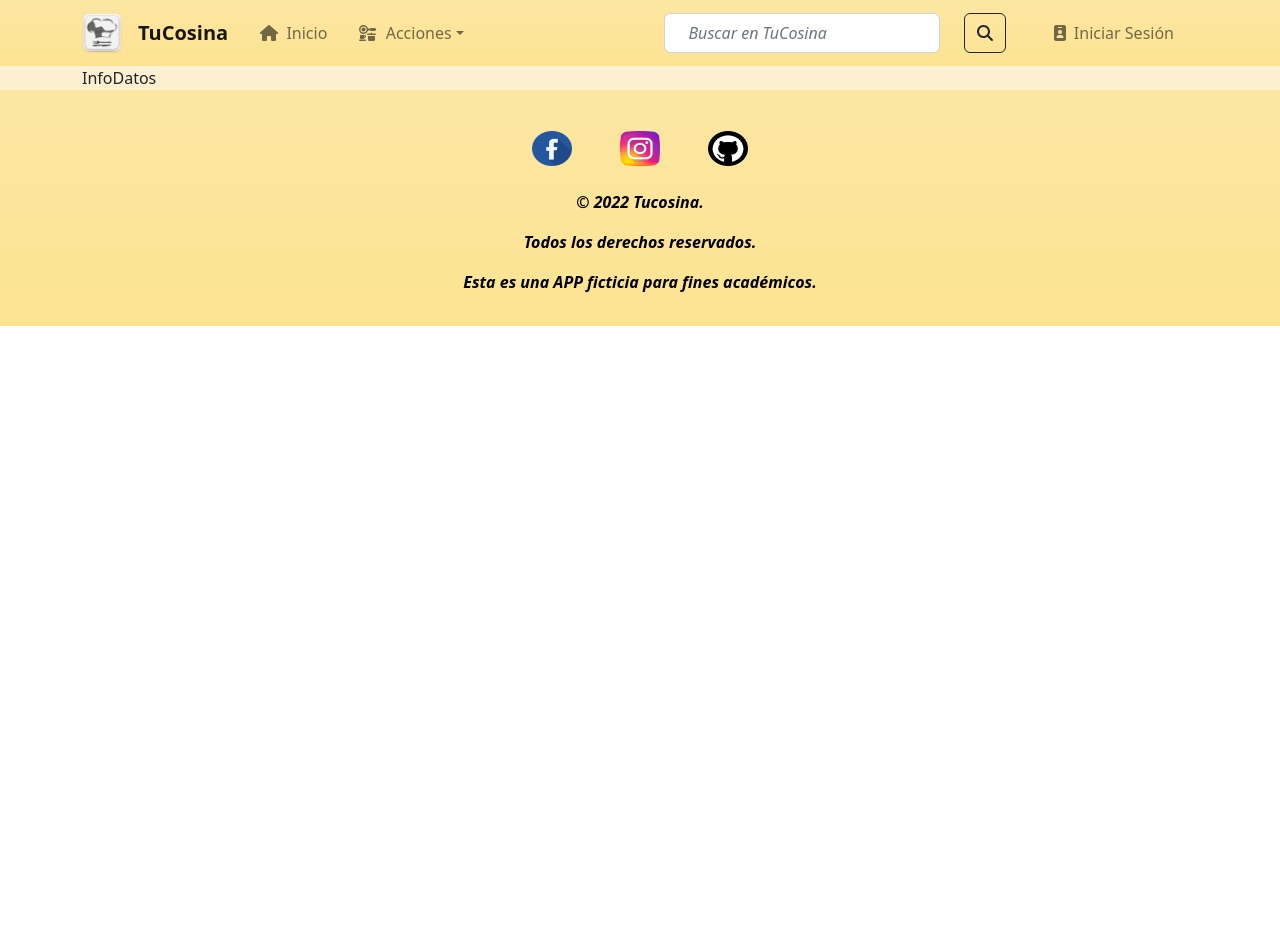
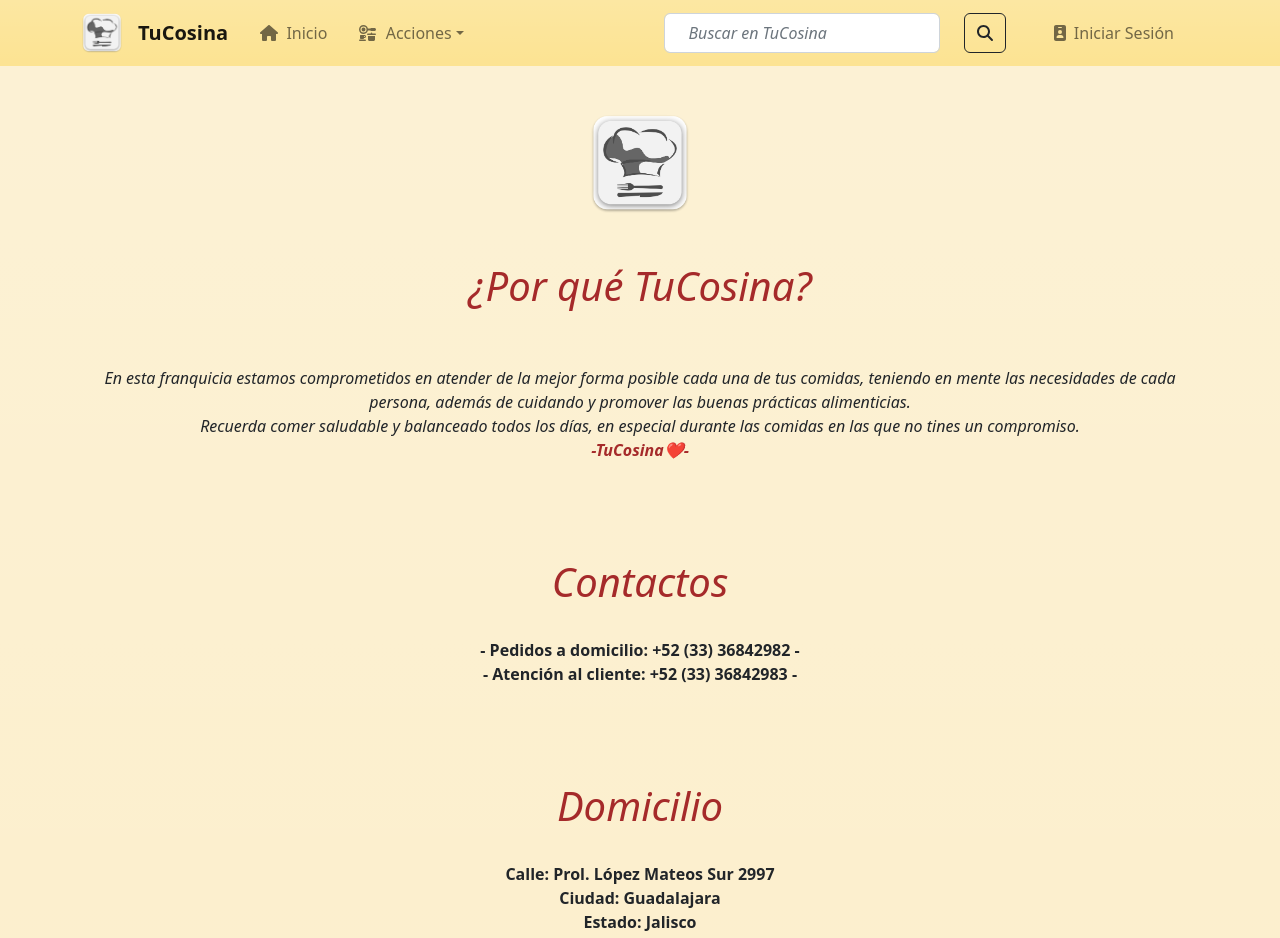
Before and after one commit to HugoRGO/app_proyecto_react, a React (Create React App) app: page /info in a window 1280 px wide. Shown: the top 938 px of the page. Before the commit the page ends 800 px from the top, so only its background shows below. Built offline with nearby package versions, Linux system fonts and the light colour scheme.

Commit message:
Commit 8

```diff
--- a/src/Components/Footer/Footer.js
+++ b/src/Components/Footer/Footer.js
@@ -1,4 +1,5 @@
-import { Navbar, Container} from "react-bootstrap";
+import { Navbar, Container, Button} from "react-bootstrap";
+import { Link } from "react-router-dom";
 import IconoFB from "../assets/facebook_icon.png";
 import IconoIG from "../assets/IG_icon.png";
 import IconoGH from "../assets/Gh_icon.png";
@@ -6,15 +7,19 @@ import './style.css';
 
 const Footer = () =>  {
     return (
+        <div>
         <Navbar collapseOnSelect expand="lg" bg="myColor" variant="dark" className="bg-gradient">
             <Container className="w-50 justify-content-center align-items-center">
                 <div className="row justify-content-center align-items-center py-2">
+                    <div className="row text-center fw-semibold text-black fst-italic justify-content-center align-items-center">
+                        <Button variant="dark" to="/info" as={Link} className="mx-3 mb-2 col-3 bg-gradient">Contacto</Button>
+                    </div>
                     <div className="col-lg d-flex justify-content-center align-items-center">
                         <a href="#"> <img src= {IconoFB} alt="Facebook-Logo" width="40" height="35" className="d-inline-block align-text-top m-4" /></a>
                         <a href="#"> <img src= {IconoIG} alt="IG-Logo" width="40" height="35" className="d-inline-block align-text-top m-4" /></a>
                         <a href="#"> <img src= {IconoGH} alt="Github-Logo" width="40" height="35" className="d-inline-block align-text-top m-4" /></a>
                     </div>
-                    <div className="row text-center fw-semibold text-black fst-italic">
+                    <div className="row text-center fw-semibold text-black fst-italic justify-content-center align-items-center">
                         <p>© 2022 Tucosina.</p>
                         <p>Todos los derechos reservados.</p>
                         <p>Esta es una APP ficticia para fines académicos.</p>
@@ -22,6 +27,7 @@ const Footer = () =>  {
                 </div>
             </Container>
         </Navbar>
+        </div>
         );
 };
 
--- a/src/pages/HomePage.js
+++ b/src/pages/HomePage.js
@@ -44,6 +44,23 @@ const HomePage = () =>  {
                 </Carousel.Item>
             </Carousel>
         </Container>
+        <Container>
+            <br/>
+            <br/>
+            <h1 className="text-center mt-5 fst-italic textCustomColor">¿Sabías Qué?</h1>
+            <br/>
+            <div className="text-center mt-4 fst-italic">
+                Una alimentación adecuada es la que nos proporciona los requerimientos del organismo, en cuanto a energía y nutrientes, para cubrir sus necesidades y para que pueda funcionar correctamente. No existe una dieta universal adecuada, sino que debe adaptarse a cada persona atendiendo a sus características personales y su estilo de vida: una dieta equilibrada no será la misma para una niño que para un adulto o una embarazada, ni para una persona que practica habitualmente deporte o para una persona sedentaria.
+            </div>
+            <div className="text-center fst-italic">
+                Recuerda comer saludable y balanceado todos los días, en especial durante las comidas en las que no tines un compromiso.
+            </div>
+            <div className="text-center fst-italic fw-bold textCustomColor">
+                -TuCosina❤️-
+            </div>
+            <br/>
+            <br/>
+        </Container>
         </div>;
 };
 
--- a/src/pages/Info.js
+++ b/src/pages/Info.js
@@ -1,11 +1,58 @@
 import { Container } from "react-bootstrap";
+import IconoP from "../Components/assets/IconoP.png";
 import './style.css';
 
 
 const InfoDatos = () =>  {
     return <div className="bgCustom bg-gradient">
         <Container>
-            InfoDatos
+            <br/>
+            <br/>
+            <div className="text-center">
+            <img
+                src= {IconoP}
+                width="100"
+                height="100"
+                className="d-inline-block align-top"
+                alt="TodoPelis logo"
+                />
+            </div>
+            <h1 className="text-center mt-5 fst-italic textCustomColor">
+                ¿Por qué TuCosina?
+            </h1>
+            <br/>
+            <div className="text-center mt-4 fst-italic">
+                En esta franquicia estamos comprometidos en atender de la mejor forma posible cada una de tus comidas, teniendo en mente las necesidades de cada persona, además de cuidando y promover las buenas prácticas alimenticias.
+            </div>
+            <div className="text-center fst-italic">
+                Recuerda comer saludable y balanceado todos los días, en especial durante las comidas en las que no tines un compromiso.
+            </div>
+            <div className="text-center fst-italic fw-bold textCustomColor">
+                -TuCosina❤️-
+            </div>
+            <br/>
+            <br/>
+            <h1 className="text-center mt-5 fst-italic textCustomColor">Contactos</h1>
+            <br/>
+            <div className="text-center fw-bold">
+                - Pedidos a domicilio: +52 (33) 36842982 -
+            </div>
+            <div className="text-center fw-bold">
+                - Atención al cliente: +52 (33) 36842983 -
+            </div>
+            <br/>
+            <br/>
+            <h1 className="text-center mt-5 fst-italic textCustomColor">Domicilio</h1>
+            <br/>
+            <div className="text-center fw-bold">
+                Calle: Prol. López Mateos Sur 2997 <br/>
+                Ciudad: Guadalajara<br/>
+                Estado: Jalisco<br/>
+                Codigo telefonico de país: +52<br/>
+                País: México
+            </div>
+            <br/>
+            <br/>
         </Container>
         </div>;
 };
--- a/src/pages/style.css
+++ b/src/pages/style.css
@@ -5,3 +5,7 @@
 .text-shadow {
     text-shadow: 0 3px 3px rgba(0, 0, 0, 0.6);
 }
+
+.textCustomColor {
+    color: brown;
+}
```
